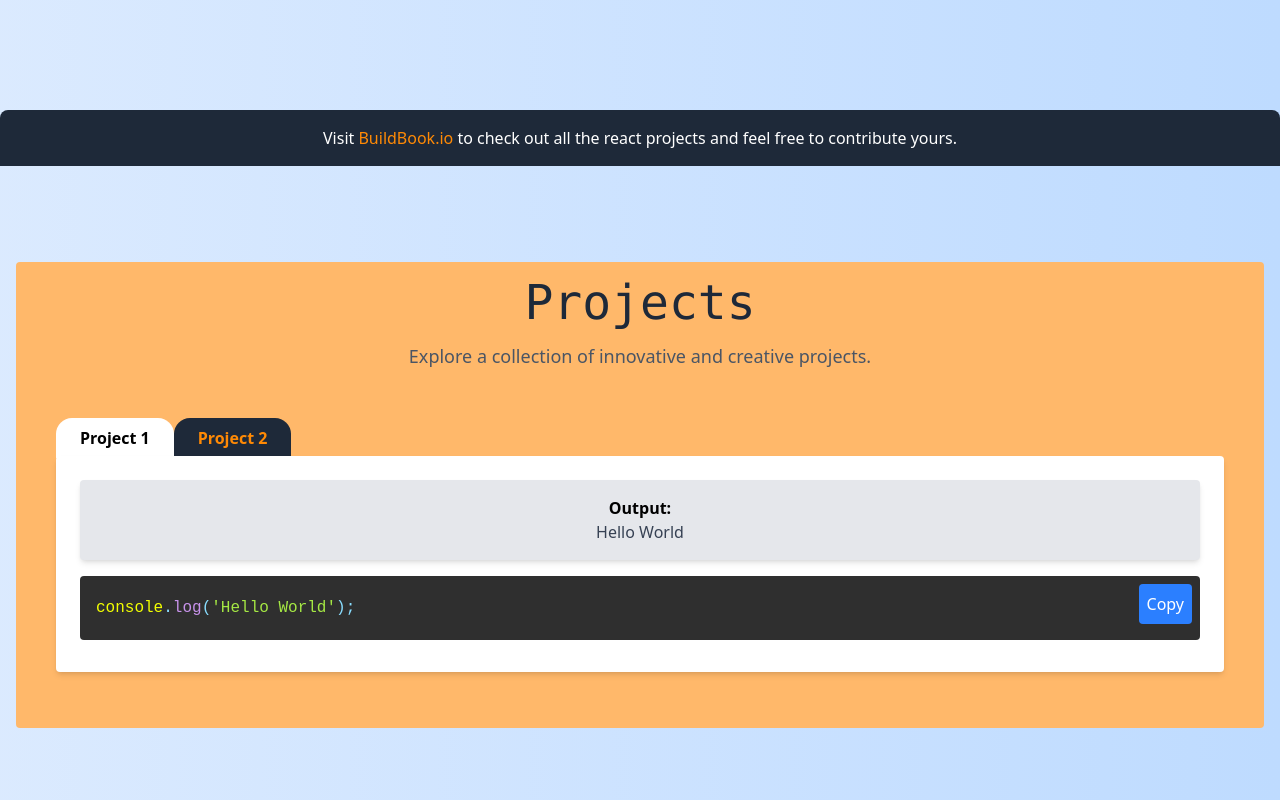
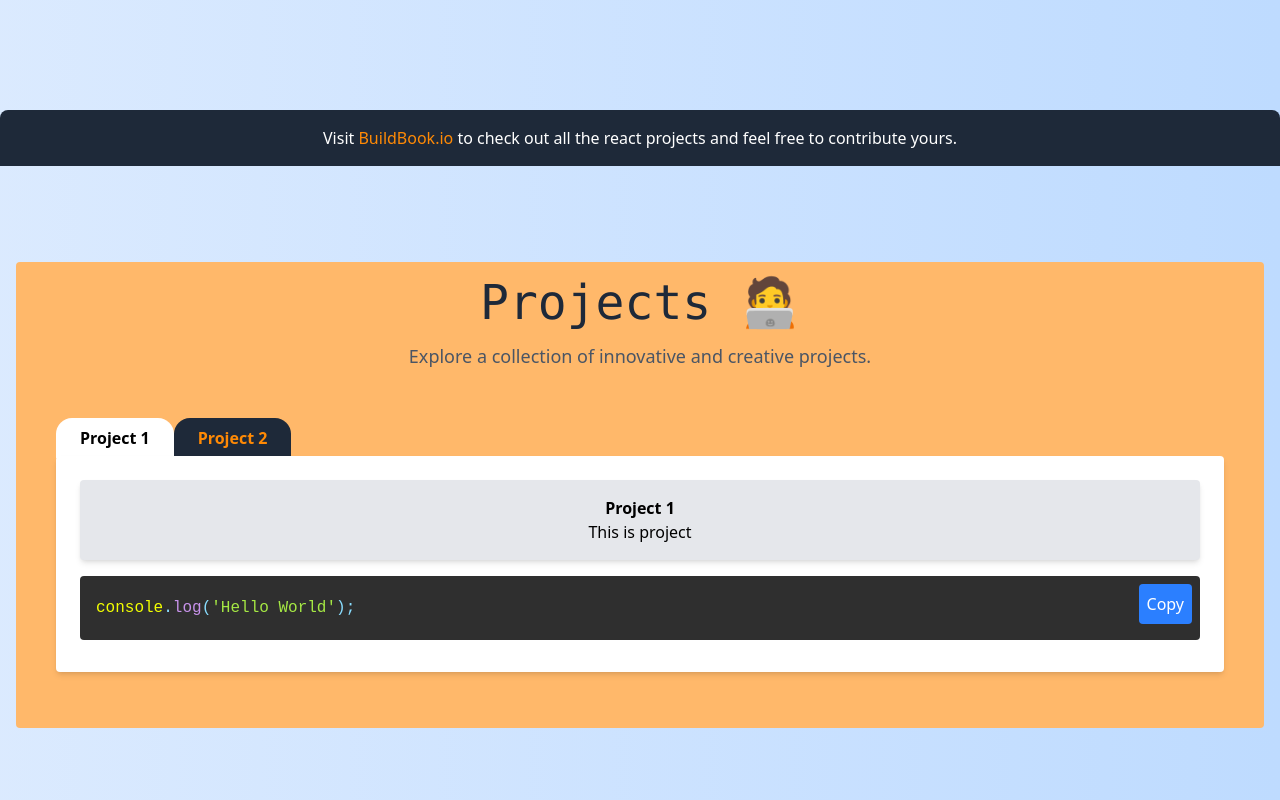
Before and after one commit to externalPointerVariable/BuildBook, a React (Vite) app in the folder myApp/: page / in a window 1280 px wide. Shown: the part 634-1434 px from the top of the page. Built offline with nearby package versions, Linux system fonts and the light colour scheme.

Commit message:
Refactor Sample component and update project structure in Toggle component

```diff
--- a/myApp/Projects/Sample1.jsx
+++ b/myApp/Projects/Sample1.jsx
@@ -1,8 +1,3 @@
-function Sample(){
-    return(
-        <>
-            <h1>Sample1</h1>
-        </>
-    );
-}
-export default Sample;
+const name = "Sample1";
+const code = `console.log('Hello World');`;
+const output = "Hello World";
--- a/myApp/components/Toggle.jsx
+++ b/myApp/components/Toggle.jsx
@@ -3,8 +3,8 @@ import { Prism as SyntaxHighlighter } from "react-syntax-highlighter";
 import { materialDark } from "react-syntax-highlighter/dist/esm/styles/prism";
 
 const projects = [
-  { name: "Project 1", code: "console.log('Hello World');", output: "Hello World" },
-  { name: "Project 2", code: "function add(a, b) { return a + b; }", output: "Result: 5" }
+  { name: "Project 1", projectScript: "console.log('Hello World');", projectUi: <h1>This is project</h1> },
+  { name: "Project 2", projectScript: "function add(a, b) { return a + b; }", projectUi: <h1>This is project</h1> }
 ];
 
 export default function Toggle() {
@@ -30,14 +30,14 @@ export default function Toggle() {
 
       <div className="bg-white p-6 shadow-md mt-4 rounded w-full transition duration-300 ease-in-out">
         <div className="bg-gray-200 p-4 rounded shadow-md mb-4">
-          <strong>Output:</strong>
-          <p className="text-gray-700">{selectedProject.output}</p>
+          <strong>{selectedProject.name}</strong>
+          {selectedProject.projectUi}
         </div>
         <div className="relative">
           <SyntaxHighlighter language="javascript" style={materialDark} className="rounded">
-            {selectedProject.code}
+            {selectedProject.projectScript}
           </SyntaxHighlighter>
-          <button onClick={() => copyToClipboard(selectedProject.code)} className="absolute top-2 right-2 p-2 bg-blue-500 text-white rounded hover:bg-blue-600 transition duration-300 ease-in-out" id="cpy-button">
+          <button onClick={() => copyToClipboard(selectedProject.projectScript)} className="absolute top-2 right-2 p-2 bg-blue-500 text-white rounded hover:bg-blue-600 transition duration-300 ease-in-out" id="cpy-button">
             Copy
           </button>
         </div>
--- a/myApp/pages/Projects.jsx
+++ b/myApp/pages/Projects.jsx
@@ -4,7 +4,7 @@ import Toggle from '../components/Toggle.jsx';
 function Project() {
   return (
     <div className="flex flex-col items-center justify-center h-auto mb-14 bg-orange-300 rounded pt-4 pb-8 px-4 w-full" id="projects">
-      <h2 className="text-5xl font-mono text-gray-800 mb-4">Projects</h2>
+      <h2 className="text-5xl font-mono text-gray-800 mb-4">Projects 🧑‍💻</h2>
       <p className="text-lg text-gray-600 mb-6 text-center">
         Explore a collection of innovative and creative projects.
       </p>
```
